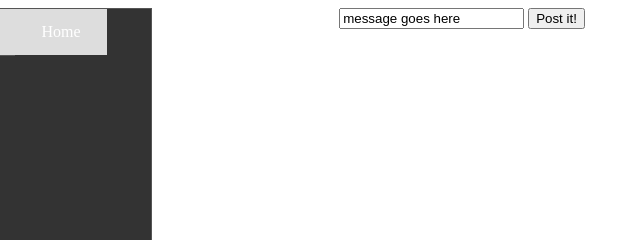
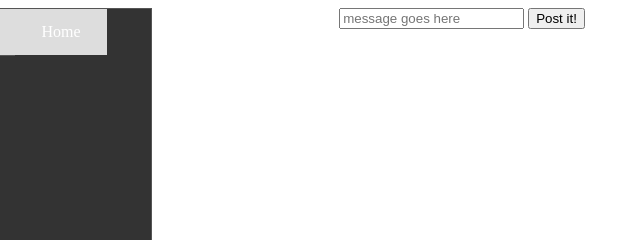
Before and after one commit to girlcodeakl/girlcode2017-term4, a website: page public/post.html in a window 1280 px wide. Shown: the top 240 px of the page, 178-818 px from the left. Drawn offline with Linux system fonts and the light colour scheme.

Commit message:
issue 5
ghost text

```diff
--- a/public/post.html
+++ b/public/post.html
@@ -11,7 +11,7 @@
       <li><a href="index.html">Home</a></li>
     </ul>
       <form method="post" action="/posts">
-          <input type="text" name="message" value="message goes here">
+          <input type="text" name="message" placeholder="message goes here">
           <button>Post it!</button>
       </form>
   </body>
```
